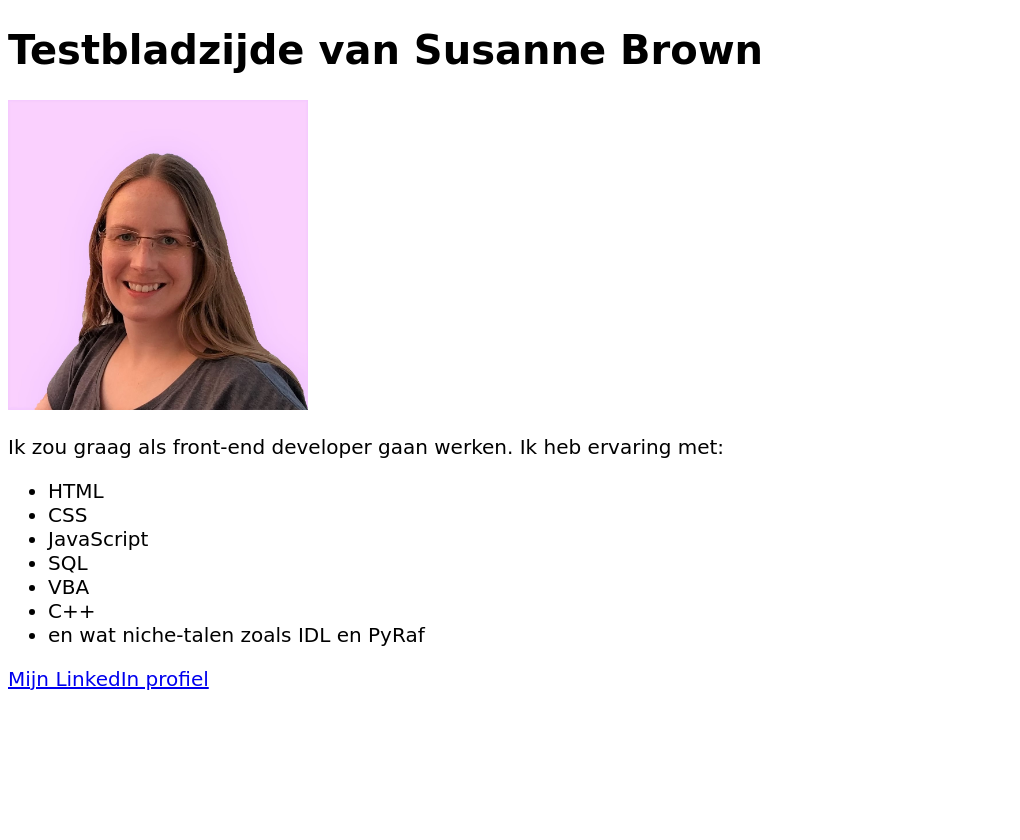
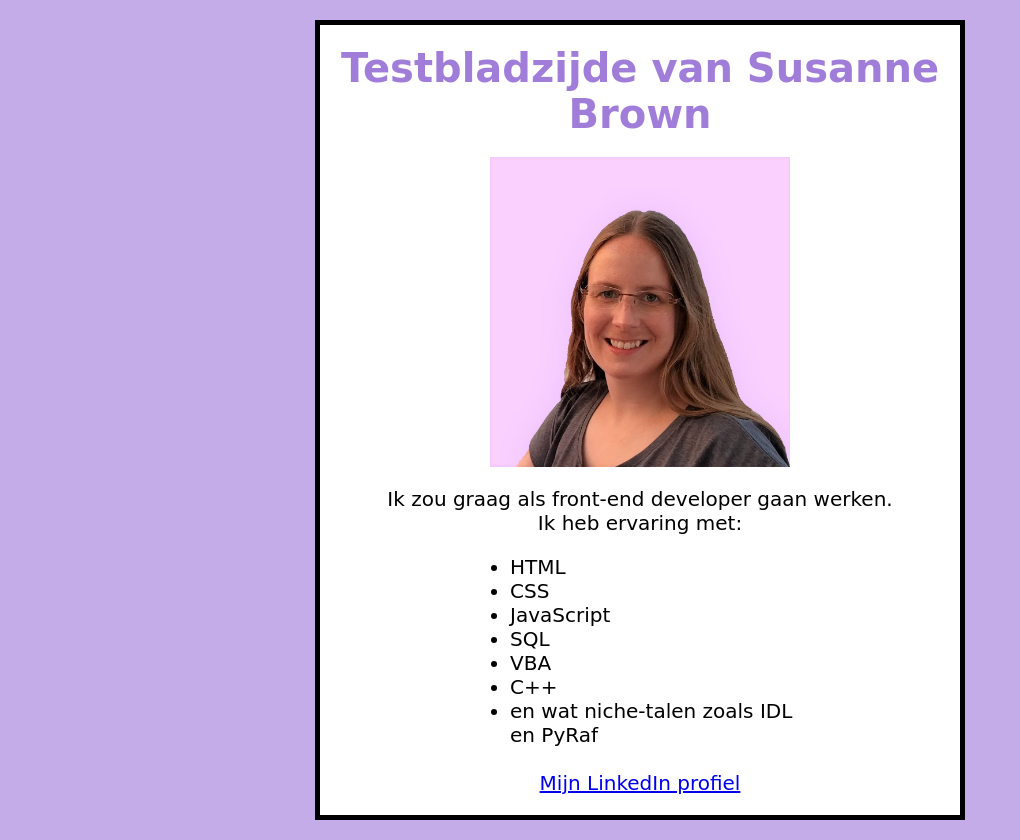
Before and after one commit to DisneyAlba/static-html-website, a plain HTML site: page index.html in a window 1280 px wide. Shown: the whole page, without its empty margins (0-1020 px from the left). Before the commit the page ends 800 px from the top, so only its background shows below. Drawn offline with Linux system fonts and the light colour scheme; a web font is replaced by a local one.

Commit message:
Meer CSS toegevoegd

```diff
--- a/index.html
+++ b/index.html
@@ -11,8 +11,11 @@
     </head>
     <body>
         <h1>Testbladzijde van Susanne Brown</h1>
-        <img src="images/cv foto.jpg" width="300" alt="Portretfoto van Susanne Brown">
-        <p>Ik zou graag als front-end developer gaan werken. Ik heb ervaring met:</p>
+        <img src="images/cv foto.jpg" alt="Portretfoto van Susanne Brown">
+        <p>
+            Ik zou graag als front-end developer gaan werken.<br>
+            Ik heb ervaring met:
+        </p>
         <ul>
             <li>HTML</li>
             <li>CSS</li>
@@ -22,6 +25,7 @@
             <li>C++</li>
             <li>en wat niche-talen zoals IDL en PyRaf</li>
         </ul>
+        <br>
         <a href="https://www.linkedin.com/in/sybrown" target="_blank">Mijn LinkedIn profiel</a>
     </body>
 </html>
--- a/styles/SusieStyle.css
+++ b/styles/SusieStyle.css
@@ -1,7 +1,33 @@
 html {
     font-family: "Aladin", cursive; /*from Google fonts*/
+    background-color: #6227c161;
 }
 
 body {
     font-size: 20px;
+    width: 600px;
+    margin: 20px auto;
+    background-color: white;
+    padding: 0 20px 20px 20px;
+    border: 5px solid black;
+    text-align: center;
 }
+
+h1 {
+    margin: 0;
+    padding: 20px 0;
+    color: #6227c199;
+}
+
+img {
+    display: block;
+    margin: 0 auto;
+    width: 300px;
+}
+
+ul {
+    display: block;
+    margin: 0 auto;
+    width: 300px;
+    text-align: left;
+}
```
